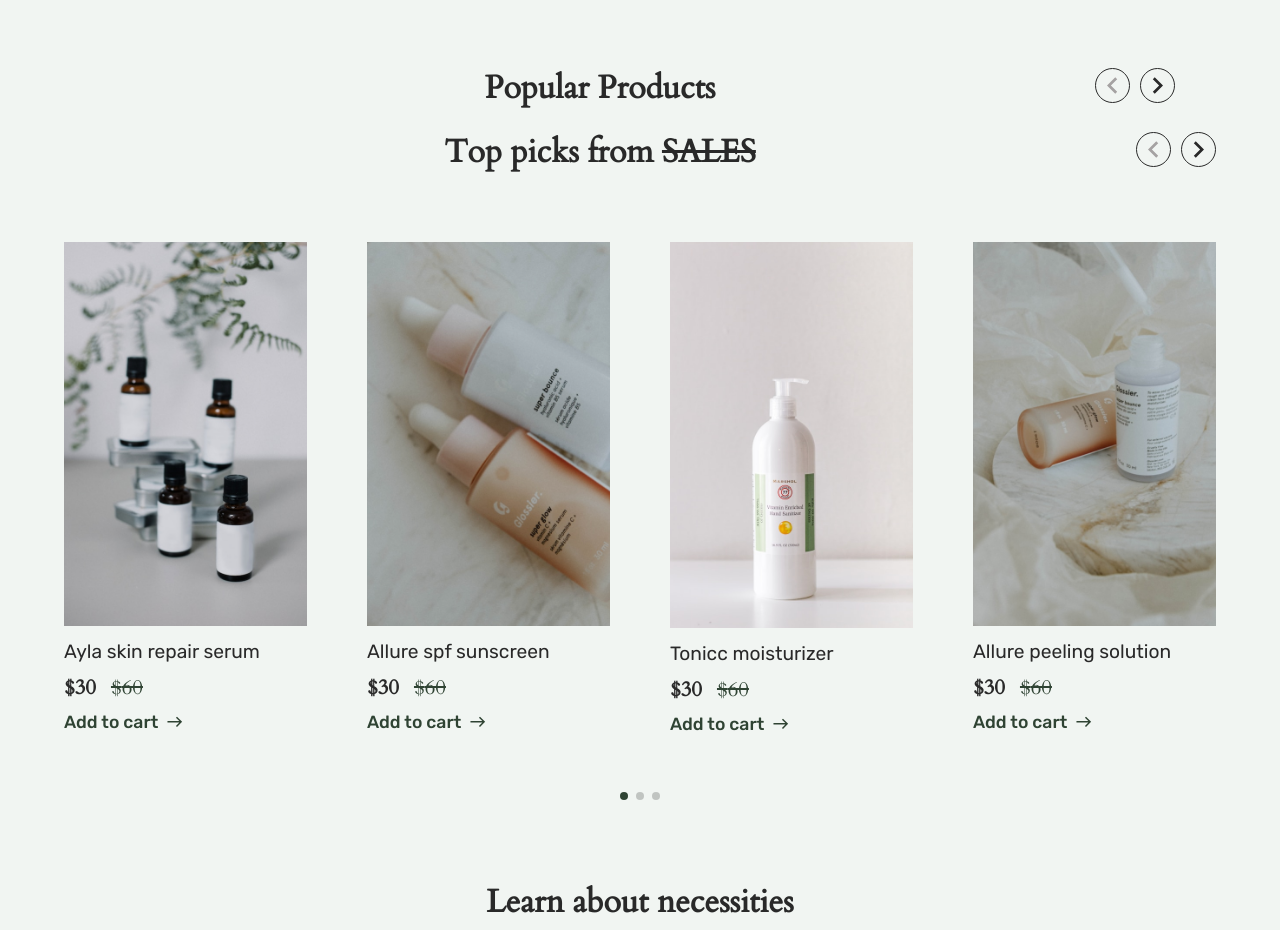
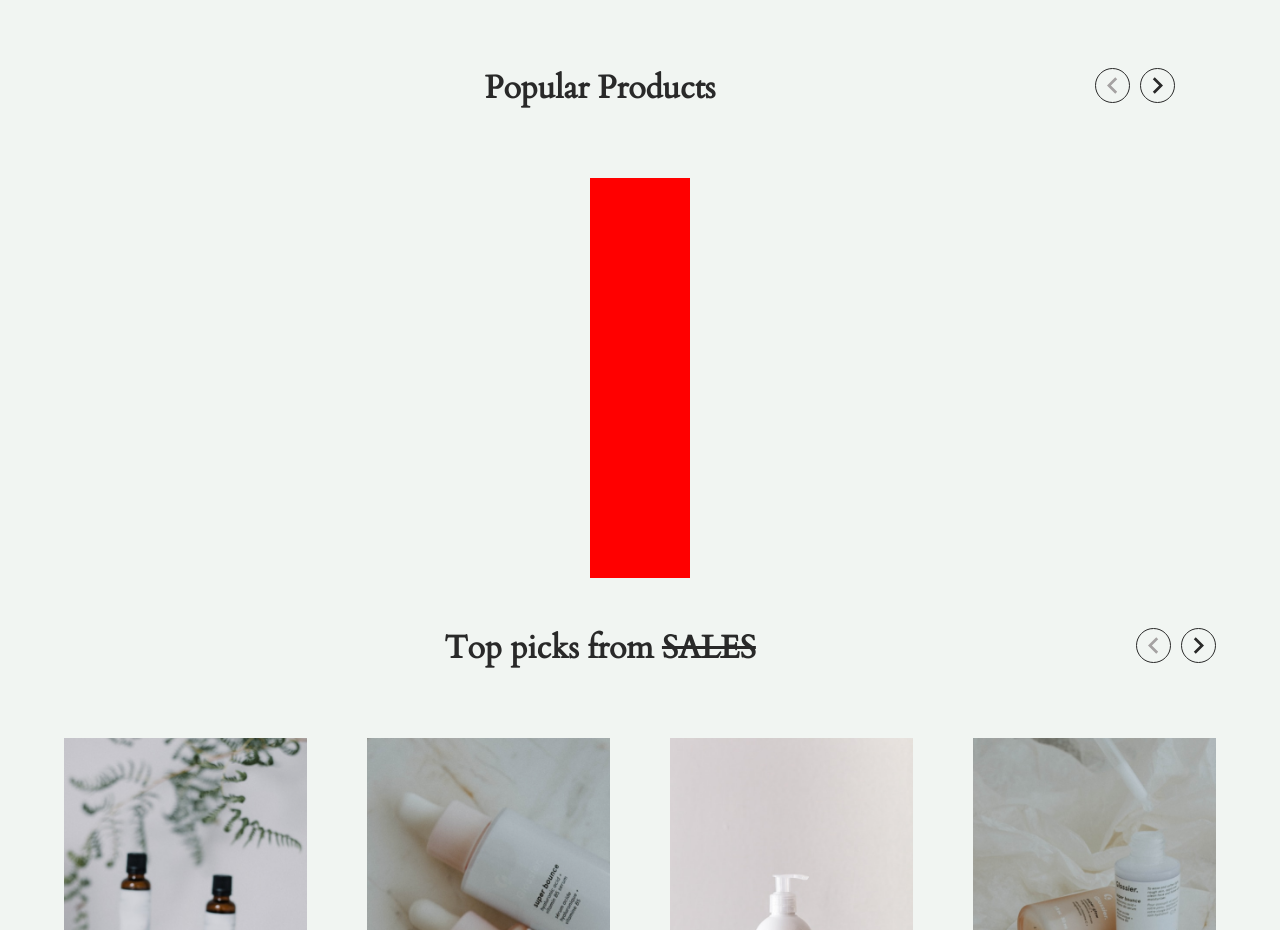
Before and after one commit to Kel-VinTech/Allure-ecommerce, a React (Vite) app: page / in a window 1280 px wide. Shown: the part 2220-3150 px from the top of the page. Built offline with nearby package versions, Linux system fonts and the light colour scheme.

Commit message:
created new page

```diff
--- a/src/components/PopularContent/index.jsx
+++ b/src/components/PopularContent/index.jsx
@@ -14,6 +14,21 @@ const PopularContent = () => {
                             </div>
                     </div>
                 </div>
+
+                <div className="popular_cards row">
+                    <div className="single_card first">
+
+                    </div>
+                    <div className="single_card second">
+
+                    </div>
+                    <div className="single_card third">
+
+                    </div>
+                    <div className="single_card fourth">
+
+                    </div>
+                </div>
             </div>
         </main>
     )
--- a/src/scss/Popular.scss
+++ b/src/scss/Popular.scss
@@ -1,3 +1,15 @@
 main{
     width: 100%;
+
+    .popular_cards{
+        display: flex;
+        flex-direction: column;
+        align-items: center;
+
+        .single_card{
+            background: red;
+            height: 100px;
+            width: 100px;
+        }
+    }
 }
```
Also changed, not shown: src/assets/images/Rectangle 6 (1).png (added).
